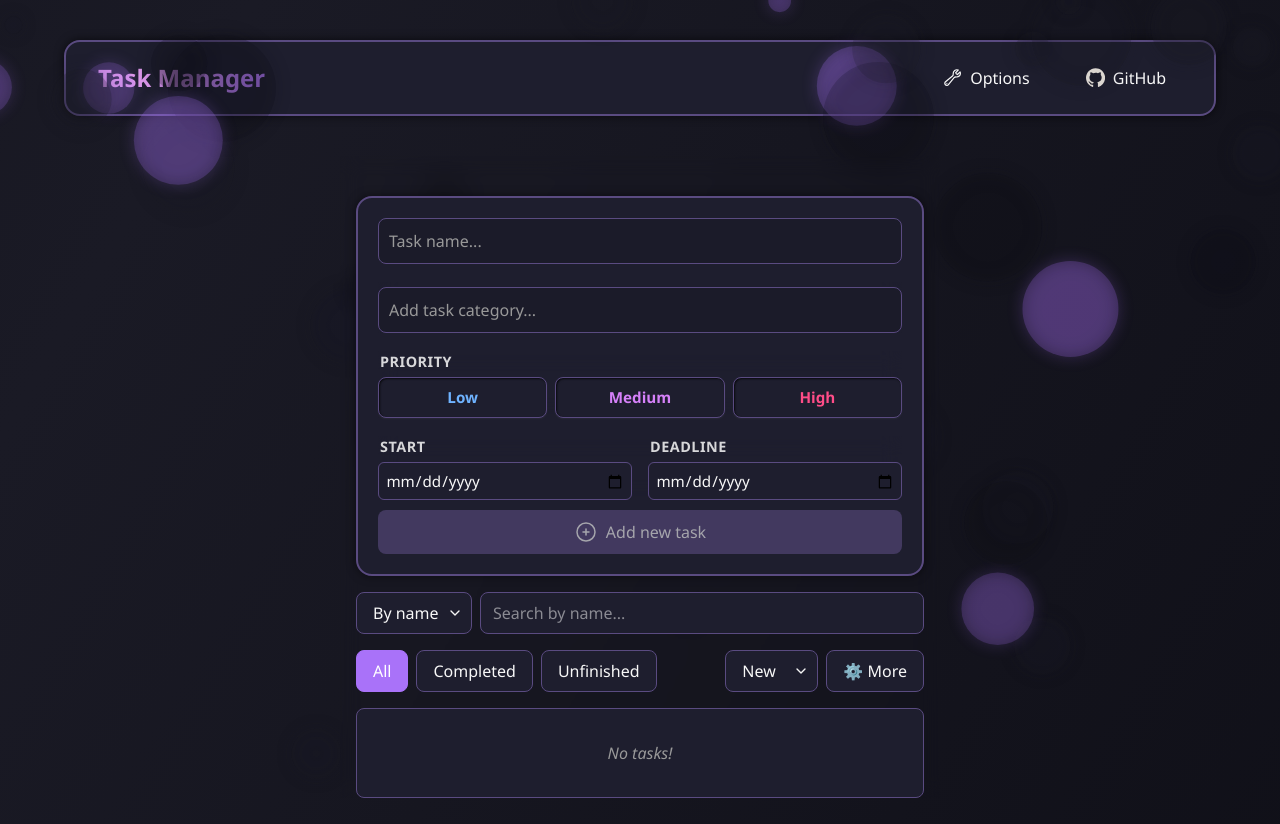
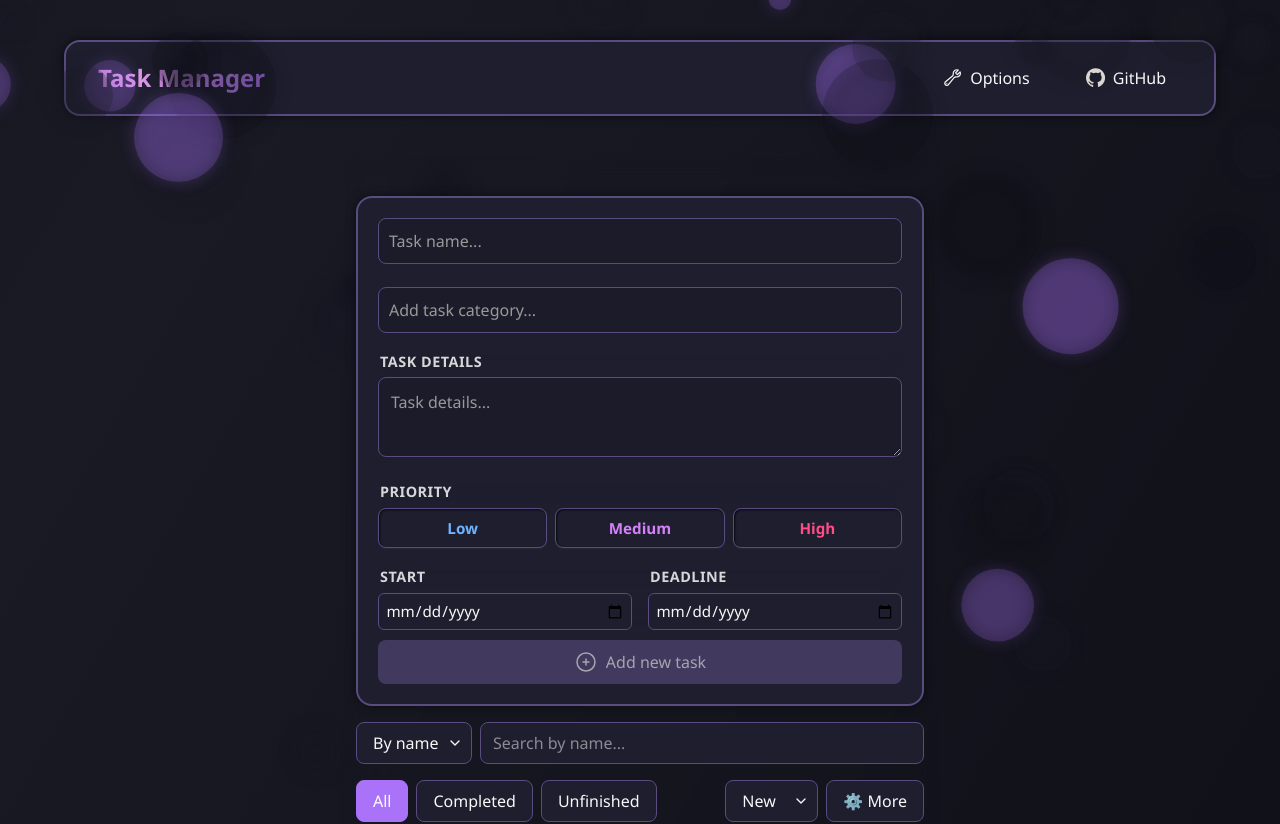
Before and after one commit to WojciechGalant1/react-task-app, a React (Vite) app: page / in a window 1280 px wide. Shown: the top 824 px of the page. Built offline with nearby package versions, Linux system fonts and the light colour scheme.

Commit message:
feat: add task details

```diff
--- a/src/components/TaskControls.jsx
+++ b/src/components/TaskControls.jsx
@@ -7,27 +7,23 @@ export const TaskControls = ({
   setSort,
   searchQuery,
   setSearchQuery,
-  searchMethod,
-  setSearchMethod,
   onOpenAdvanced
 }) => {
   return (
     <div className="task-controls">
 
       <div className="btn-group">
-        <select
-          className="sort-select"
-          value={searchMethod}
-          onChange={(e) => setSearchMethod(e.target.value)}
-        >
-          <option value="name">By name</option>
-          <option value="tag">By tag</option>
-        </select>
+      <select
+            className="sort-select"
+          >
+            <option value="">By name</option>
+            <option value="">By tag</option>
+          </select>
 
         <input
           type="text"
           className="search-input"
-          placeholder={searchMethod === 'tag' ? "Search by tag..." : "Search by name..."}
+          placeholder="Search by name..."
           value={searchQuery}
           onChange={(e) => setSearchQuery(e.target.value)}
         />
--- a/src/components/TaskForm.jsx
+++ b/src/components/TaskForm.jsx
@@ -7,6 +7,7 @@ export const TaskForm = ({ onAddTask }) => {
   const [input, setInput] = useState('');
   const [selectedTags, setSelectedTags] = useState([]);
   const [tagInput, setTagInput] = useState('');
+  const [taskDetails, setTaskDetails] = useState('');
   const [isFocused, setIsFocused] = useState(false);
   const [priority, setPriority] = useState('');
   const [startDate, setStartDate] = useState('');
@@ -26,12 +27,14 @@ export const TaskForm = ({ onAddTask }) => {
       text: input,
       tags: selectedTags,
       priority: priority,
+      details: taskDetails,
       startDate,
       endDate,
     };
 
     onAddTask(task);
     setInput('');
+    setTaskDetails('');
     setSelectedTags([]);
     setTagInput('');
     setPriority('');
@@ -57,6 +60,7 @@ export const TaskForm = ({ onAddTask }) => {
   return (
     <div className="wrapper">
       <form onSubmit={handleSubmit} className="taskForm" autoComplete="off">
+
         <input
           type="text"
           value={input}
@@ -100,6 +104,17 @@ export const TaskForm = ({ onAddTask }) => {
           )}
         </div>
 
+        <div className="task-details-container">
+          <label htmlFor="taskDetails" className="form-label">Task details</label>
+          <textarea
+            type="textarea"
+            value={taskDetails}
+            onChange={(e) => setTaskDetails(e.target.value)}
+            id="taskDetails"
+            placeholder="Task details..."
+          />
+        </div>
+
         <div className="priority-slider-group">
           <label htmlFor="priority" className="form-label">Priority</label>
           <div className="priority-slider" id="priority">
@@ -123,23 +138,6 @@ export const TaskForm = ({ onAddTask }) => {
             </span>
           </div>
         </div>
-
-
-        {/* <div className="priority-select">
-          <select
-            id="priority"
-            value={priority}
-            onChange={(e) => setPriority(e.target.value)}
-            className="sort-select"
-          >
-            <option value="" disabled>Choose priority</option>
-            <option value="Low">Low</option>
-            <option value="Medium">Medium</option>
-            <option value="High">High</option>
-          </select>
-        </div> */}
-
-
 
         <div className="date-row-container">
           <div className="date-row">
--- a/src/hooks/useTasks.js
+++ b/src/hooks/useTasks.js
@@ -8,7 +8,6 @@ export const useTasks = () => {
   const [filter, setFilter] = useState('all');     // 'all' | 'completed' | 'unfinished'
   const [sort, setSort] = useState('newest');      // 'newest' | 'oldest' | 'az' | 'za'
   const [searchQuery, setSearchQuery] = useState(''); // free-text search by task name
-  const [searchMethod, setSearchMethod] = useState('name'); // 'name' | 'tag'
   const [priorityFilter, setPriorityFilter] = useState('any'); // 'any' | 'low' | 'medium' | 'high'
   const [dateFrom, setDateFrom] = useState(''); // ISO yyyy-mm-dd
   const [dateTo, setDateTo] = useState('');     // ISO yyyy-mm-dd
@@ -28,7 +27,7 @@ export const useTasks = () => {
     localStorage.setItem('tasks', JSON.stringify(tasks));
   }, [tasks]);
 
-  const addTask = ({ text, tags = [], priority = "Low", startDate = "", endDate = "" }) => {
+  const addTask = ({ text, tags = [], priority = "Low", details = "", startDate = "", endDate = "" }) => {
     const trimmed = text.trim();
     if (trimmed.length === 0) return;
 
@@ -38,6 +37,7 @@ export const useTasks = () => {
       completed: false,
       tags,
       priority,
+      details,
       startDate,
       endDate,
     };
@@ -56,7 +56,7 @@ export const useTasks = () => {
     );
   };
 
-  const tasksAfterSearch = searchTasks(tasks, searchQuery, searchMethod);
+  const tasksAfterSearch = searchTasks(tasks, searchQuery);
 
   const tasksAfterStatus = filterTasks(tasksAfterSearch, filter);
 
@@ -106,8 +106,6 @@ export const useTasks = () => {
     setSort,
     searchQuery,
     setSearchQuery,
-    searchMethod,
-    setSearchMethod,
     priorityFilter,
     setPriorityFilter,
     dateFrom,
--- a/src/main.jsx
+++ b/src/main.jsx
@@ -8,5 +8,5 @@ createRoot(document.getElementById('root')).render(
 
   <StrictMode>
     <App />
-  </StrictMode>,
+  </StrictMode>
 )
--- a/src/pages/Home.jsx
+++ b/src/pages/Home.jsx
@@ -24,8 +24,6 @@ const Home = () => {
     setSort,
     searchQuery,
     setSearchQuery,
-    searchMethod,
-    setSearchMethod,
     priorityFilter,
     setPriorityFilter,
     dateFrom,
@@ -120,8 +118,6 @@ const Home = () => {
             setSort={setSort}
             searchQuery={searchQuery}
             setSearchQuery={setSearchQuery}
-            searchMethod={searchMethod}
-            setSearchMethod={setSearchMethod}
             onOpenAdvanced={() => setIsAdvancedOpen(true)}
           />
           <TaskList
--- a/src/styles/form.css
+++ b/src/styles/form.css
@@ -288,3 +288,69 @@
 .date-row-container {
   margin-top: 0.5rem;
 }
+
+/* Task details textarea styling */
+.wrapper textarea {
+  width: 100%;
+  padding: 12px;
+  border-radius: 8px;
+  font-size: 1rem;
+  background: var(--input-bg);
+  color: var(--text-color);
+  border: 1px solid var(--border-color);
+  transition: border-color 0.3s ease, box-shadow 0.3s ease;
+  resize: vertical;
+  min-height: 80px;
+  max-height: 200px;
+  font-family: inherit;
+  line-height: 1.5;
+}
+
+.wrapper textarea::placeholder {
+  color: var(--empty-message-color);
+  opacity: 1;
+}
+
+.wrapper textarea:focus {
+  outline: none;
+  border-color: var(--accent-color);
+  box-shadow: 0 0 0 2px var(--input-focus-outline);
+}
+
+.wrapper textarea:hover {
+  border-color: var(--hover-color);
+}
+
+/* Task details container */
+.task-details-container {
+  margin-top: 0.5rem;
+}
+
+.task-details-container .form-label {
+  display: block;
+  font-weight: bold;
+  font-size: 0.9rem;
+  color: var(--text-color);
+  margin-bottom: 0.3rem;
+  padding-left: 2px;
+  text-transform: uppercase;
+  letter-spacing: 0.5px;
+  opacity: 0.85;
+}
+
+/* Character count indicator */
+.character-count {
+  font-size: 0.75rem;
+  color: var(--empty-message-color);
+  text-align: right;
+  margin-top: 0.25rem;
+  opacity: 0.7;
+}
+
+.character-count.warning {
+  color: var(--priority-medium);
+}
+
+.character-count.error {
+  color: var(--priority-high);
+}
--- a/src/utils/search.js
+++ b/src/utils/search.js
@@ -1,15 +1,8 @@
-export const searchTasks = (tasks, query, searchMethod = 'name') => {
+export const searchTasks = (tasks, query) => {
   const normalizedQuery = (query || '').trim().toLowerCase();
   if (!normalizedQuery) return tasks;
 
-  return tasks.filter((task) => {
-    if (searchMethod === 'tag') {
-      // Search by tags
-      const tags = Array.isArray(task.tags) ? task.tags : [];
-      return tags.some(tag => tag.toLowerCase().includes(normalizedQuery));
-    } else {
-      // Default: search by name
-      return (task.text || '').toLowerCase().includes(normalizedQuery);
-    }
-  });
+  return tasks.filter((task) =>
+    (task.text || '').toLowerCase().includes(normalizedQuery)
+  );
 };
```
